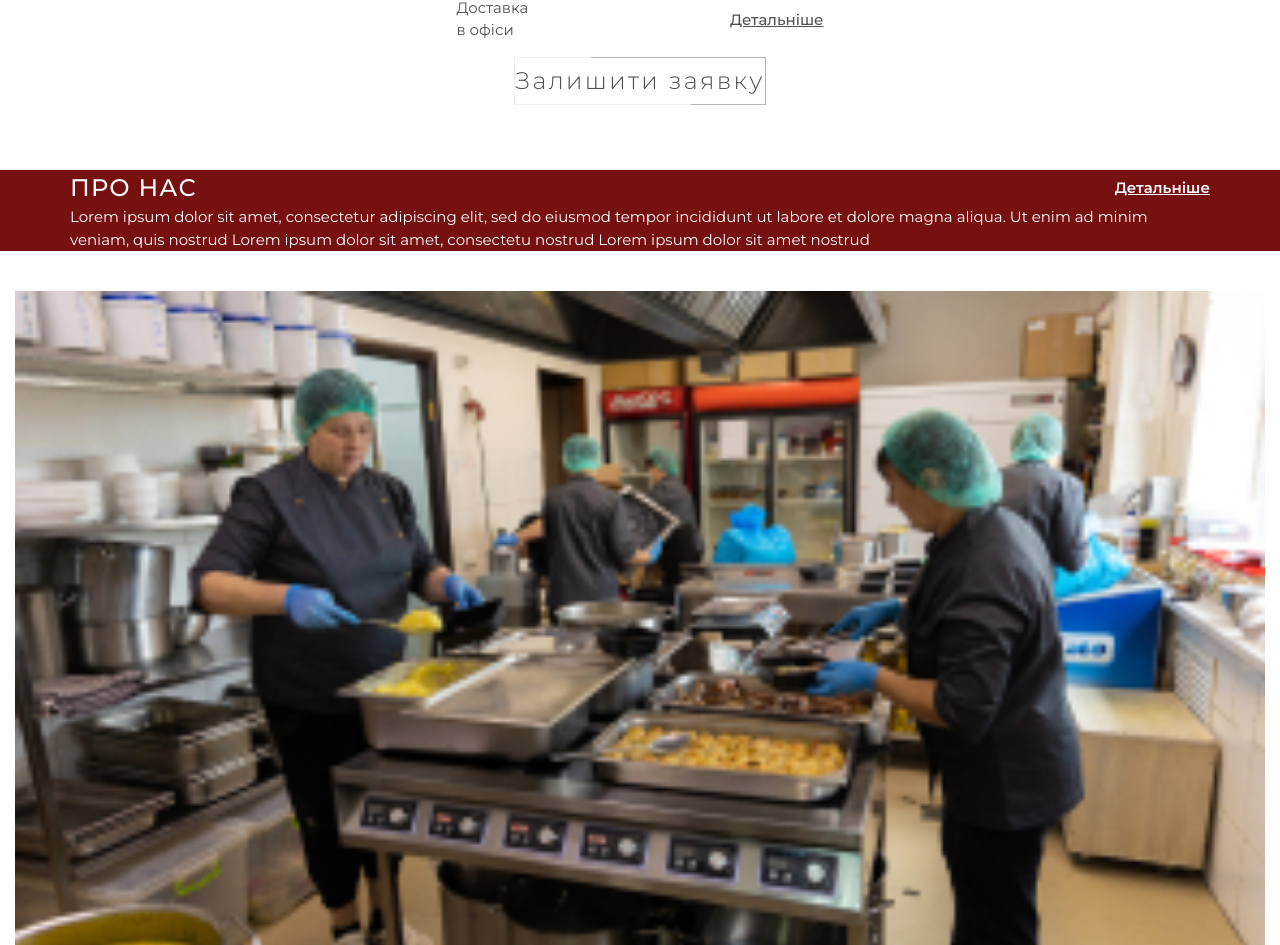
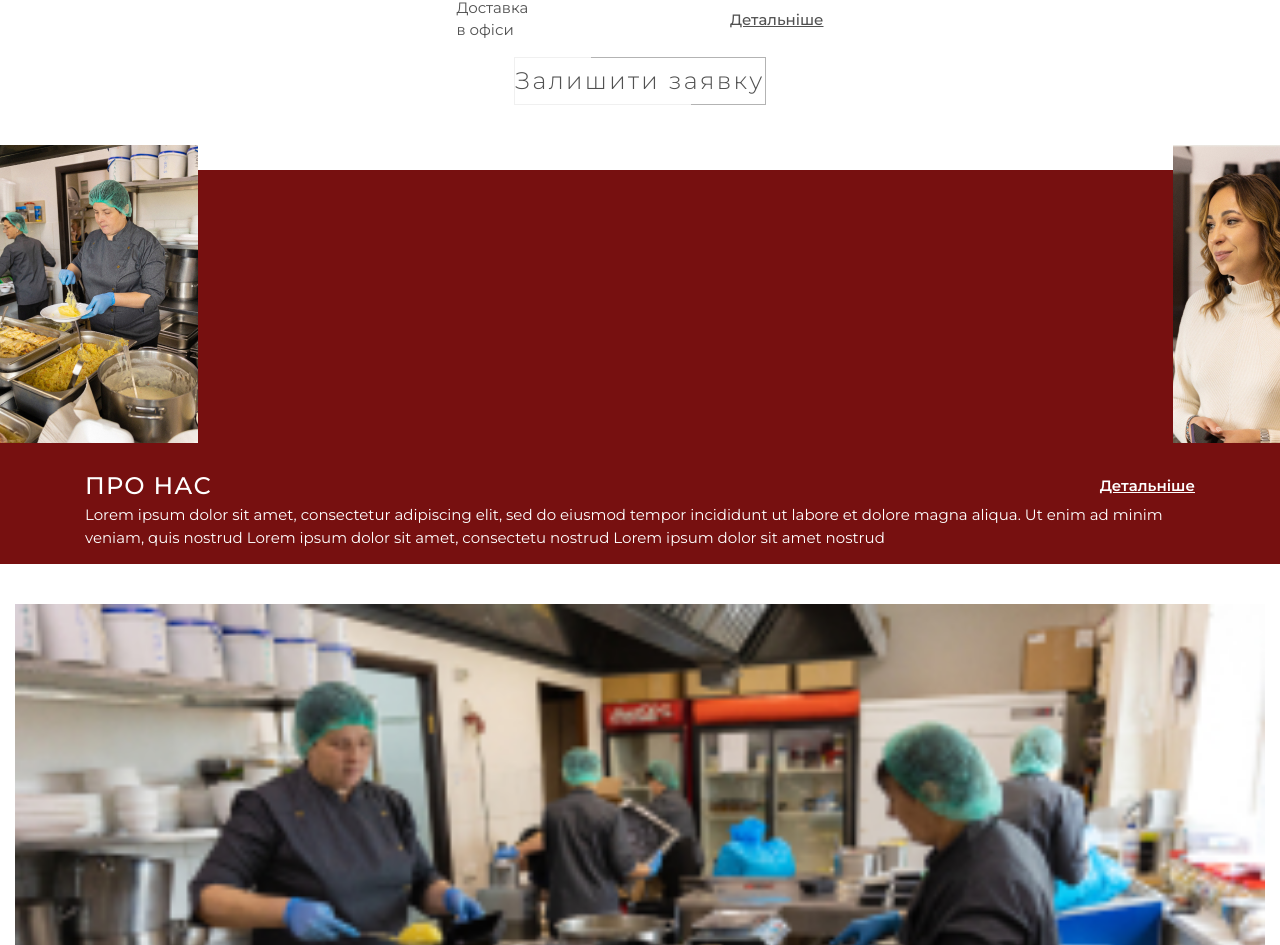
Before and after one commit to Demchenk0/WebSide, a Next.js app: page / in a window 1280 px wide. Shown: the part 1566-2511 px from the top of the page. Built offline with nearby package versions, Linux system fonts and the light colour scheme.

Commit message:
AboutImg

```diff
--- a/src/app/page.tsx
+++ b/src/app/page.tsx
@@ -1,3 +1,4 @@
+// 'use client';
 import Header from './../components/Header/Header';
 import Essence from './../components/Essence/Essence';
 import HeaderMob from './../components/Header/HeaderMob';
--- a/src/components/About/About.jsx
+++ b/src/components/About/About.jsx
@@ -1,15 +1,31 @@
+'use client';
 import React from 'react';
 import s from './About.module.scss';
+import { useMediaQuery } from 'react-responsive';
 import Image from 'next/image';
-import About1 from '../../img/aboutMob1.jpg';
-import About2 from '../../img/aboutMob2.jpg';
+import AboutMob1 from '../../img/aboutMob1.jpg';
+import AboutMob2 from '../../img/aboutMob2.jpg';
+import AboutDes1 from '../../img/aboutDes1.jpg';
+import AboutDes2 from '../../img/aboutDes2.jpg';
+
 const About = () => {
+	const isBigScreen = useMediaQuery({ query: '(min-width: 1300px)' });
+	const isTabletOrMobile = useMediaQuery({ query: '(max-width: 1299px)' });
 	return (
 		<section className={s.section}>
-				{/* <div className={s.boxImg}>
-					<Image src={About1} alt="phone" className={s.img} />
-					<Image src={About2} alt="phone" className={s.img} />
-				</div> */}
+			{isBigScreen && (
+				<div className={s.boxImg}>
+					<Image src={AboutDes1} alt="about2" />
+					<Image src={AboutDes2} alt="about2" />
+				</div>
+			)}
+			{isTabletOrMobile && (
+				<div className={s.boxImg}>
+					<Image src={AboutMob1} alt="about1" />
+					<Image src={AboutMob2} alt="about2" />
+				</div>
+			)}
+
 			<div className={s.container}>
 				<p className={s.text}>
 					Lorem ipsum dolor sit amet, consectetur adipiscing elit, sed do
--- a/src/components/About/About.module.scss
+++ b/src/components/About/About.module.scss
@@ -5,6 +5,10 @@
 	margin-top: 65px;
 	background-color: $bg-red-900;
 	position: relative;
+	@media screen and (min-width: $desktop) {
+	margin-top: 128px;
+
+	}
 }
 .container {
 	max-width: 1140px;
@@ -13,8 +17,12 @@
 	justify-content: center;
 	flex-direction: column-reverse;
 	margin: auto;
+	padding: 0 15px 15px 15px;
 	@media screen and (min-width: $desktop) {
 		flex-direction: column;
+		padding: 0 0 15px 0;
+		margin-top: -433px;
+		gap: 12px;
 	}
 }
 
@@ -25,10 +33,11 @@
 	position: relative;
 	top: -25px;
 	gap: 15px;
+	@media screen and (min-width: $desktop) {
+		top: -68px;
+		justify-content: flex-start;
+	}
 }
-// .img {
-// 	width: 100%;
-// }
 .boxText {
 	display: flex;
 	justify-content: space-between;
@@ -47,7 +56,7 @@
 		text-align: start;
 		text-decoration-line: underline;
 		@media screen and (min-width: $desktop) {
-		font-size: 24px;
+			font-size: 24px;
 		}
 	}
 	@media screen and (min-width: $desktop) {
@@ -67,8 +76,6 @@
 	@media screen and (min-width: $desktop) {
 		max-width: 366px;
 		font-size: 24px;
-		max-width: 366px;
-		font-size: 24px;
 		position: relative;
 		top: 0;
 		right: 0;
```
Also changed, not shown: src/img/aboutDes1.jpg (added), src/img/aboutDes2.jpg (added).
